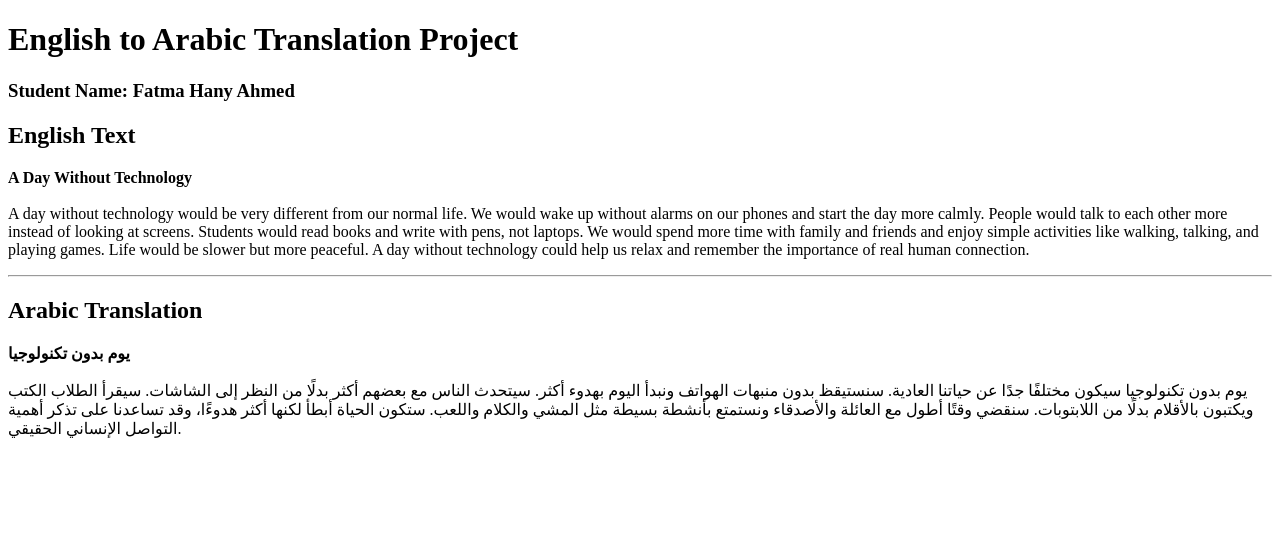
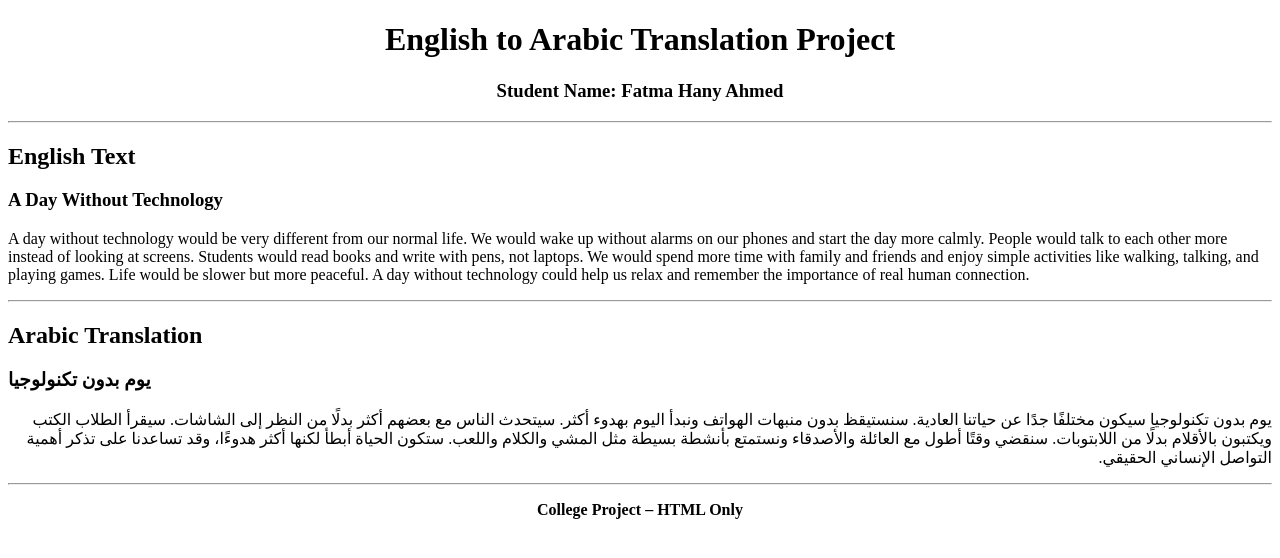
Before and after one commit to ahmedhelal6/college-project_2, a plain HTML site: page index.html in a window 1280 px wide. Drawn offline with Linux system fonts and the light colour scheme.

Commit message:
Center content and add project details in index.html

```diff
--- a/index.html
+++ b/index.html
@@ -6,14 +6,18 @@
 </head>
 <body>
 
-    <h1>English to Arabic Translation Project</h1>
+    <center>
+        <h1>English to Arabic Translation Project</h1>
+        <h3>Student Name: Fatma Hany Ahmed</h3>
+    </center>
 
-    <h3>Student Name: Fatma Hany Ahmed</h3>
+    <hr>
 
     <h2>English Text</h2>
 
+    <h3>A Day Without Technology</h3>
+
     <p>
-        <strong>A Day Without Technology</strong><br><br>
         A day without technology would be very different from our normal life.
         We would wake up without alarms on our phones and start the day more calmly.
         People would talk to each other more instead of looking at screens.
@@ -29,8 +33,9 @@
 
     <h2>Arabic Translation</h2>
 
-    <p>
-        <strong>يوم بدون تكنولوجيا</strong><br><br>
+    <h3>يوم بدون تكنولوجيا</h3>
+
+    <p dir="rtl">
         يوم بدون تكنولوجيا سيكون مختلفًا جدًا عن حياتنا العادية.
         سنستيقظ بدون منبهات الهواتف ونبدأ اليوم بهدوء أكثر.
         سيتحدث الناس مع بعضهم أكثر بدلًا من النظر إلى الشاشات.
@@ -41,5 +46,11 @@
         وقد تساعدنا على تذكر أهمية التواصل الإنساني الحقيقي.
     </p>
 
+    <hr>
+
+    <center>
+        <p><strong>College Project – HTML Only</strong></p>
+    </center>
+
 </body>
 </html>
```
